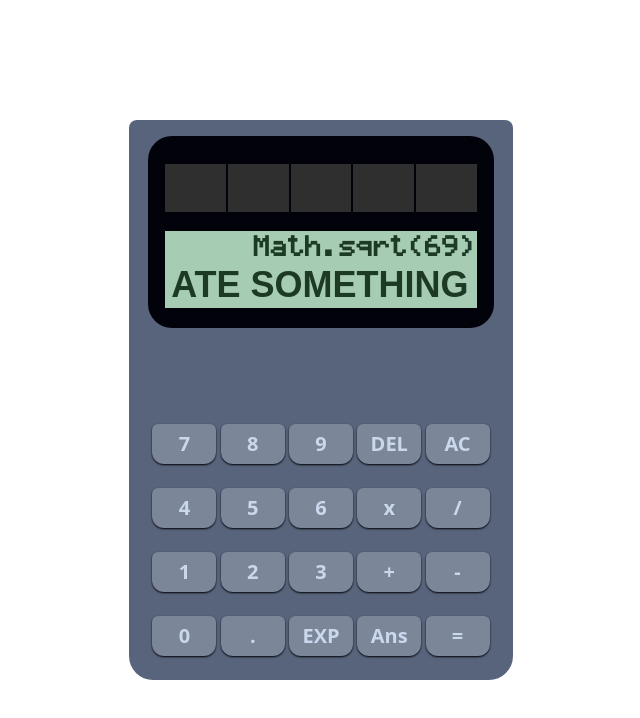
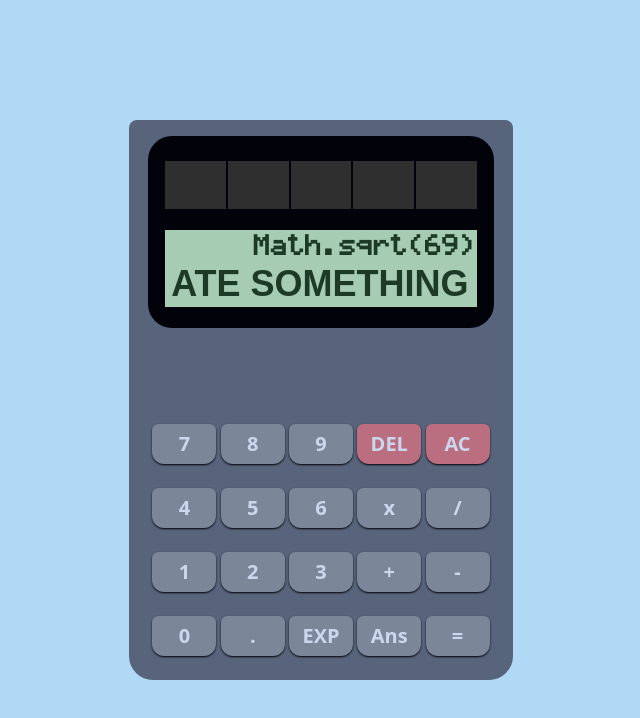
Before and after one commit to kimjisena/js-calculator, a React (Create React App) app: page / in a window 1280 px wide. Shown: the top 718 px of the page, without its empty margins (319-959 px from the left). Built offline with nearby package versions, Linux system fonts and the light colour scheme; a web font is replaced by a local one.

Commit message:
js-calculator UI looking good

```diff
--- a/public/index.html
+++ b/public/index.html
@@ -37,7 +37,7 @@
     -->
     <title>JavaScript Calculator</title>
   </head>
-  <body>
+  <body style="background-color: #B1D8F4;">
     <noscript>You need to enable JavaScript to run this app.</noscript>
     <div style="width: 100%;" id="root"></div>
     <!--
--- a/src/components/Display.jsx
+++ b/src/components/Display.jsx
@@ -4,7 +4,7 @@ function Display () {
     return (
         <>
             <div id='top' className={`flex flex-col justify-evenly items-center w-[90%] h-48 bg-black mt-4 rounded-3xl`}>
-                <div id='panel' className={`flex justify-evenly w-[90%] h-1/4 bg-panel-bg mt-2`}>
+                <div id='panel' className={`flex justify-evenly w-[90%] h-1/4 bg-panel-bg mt-1`}>
                     <div id='panel-divider' className={`w-[2px] h-full bg-black`}></div>
                     <div id='panel-divider' className={`w-[2px] h-full bg-black`}></div>
                     <div id='panel-divider' className={`w-[2px] h-full bg-black`}></div>
--- a/src/components/InputButton.jsx
+++ b/src/components/InputButton.jsx
@@ -3,7 +3,7 @@ import React from 'react';
 function InputButton ({name, value}) {
     return (
         <>
-            <div id={name} className={`flex justify-center items-center w-16 h-10 bg-gray-two rounded-t-md rounded-b-xl shadow-sm shadow-black text-xl text-white font-bold`}>
+            <div id={name} className={`flex justify-center items-center hover:cursor-pointer w-16 h-10 ${name === 'delete' || name === 'clear' ? 'bg-red' : 'bg-gray-two'} rounded-t-md rounded-b-xl shadow-sm shadow-black text-xl text-white font-bold`}>
                 {value}
             </div>
         </>
--- a/tailwind.config.js
+++ b/tailwind.config.js
@@ -11,7 +11,7 @@ module.exports = {
       'gray-one': '#58647B', // #54657F
       'gray-two': '#7B8699', // #79889C
       'white': '#CBD7EC', // #B8C6D2
-      'clear-btn-bg': '#BC6E81', // #BD7685
+      'red': '#BC6E81', // #BD7685
       'panel-bg': '#2F2F2F'
     },
     fontFamily: {
```
